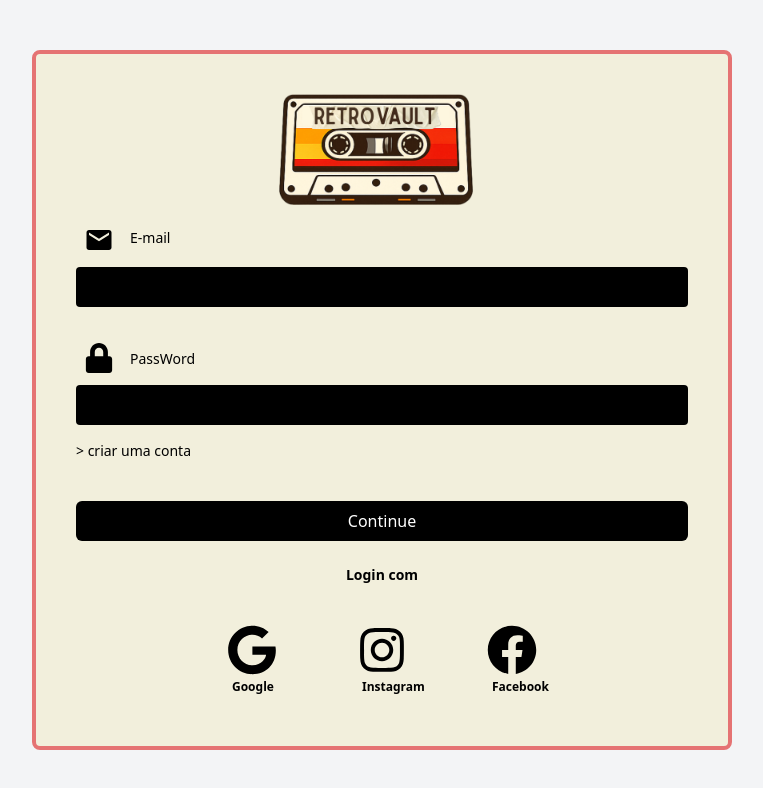
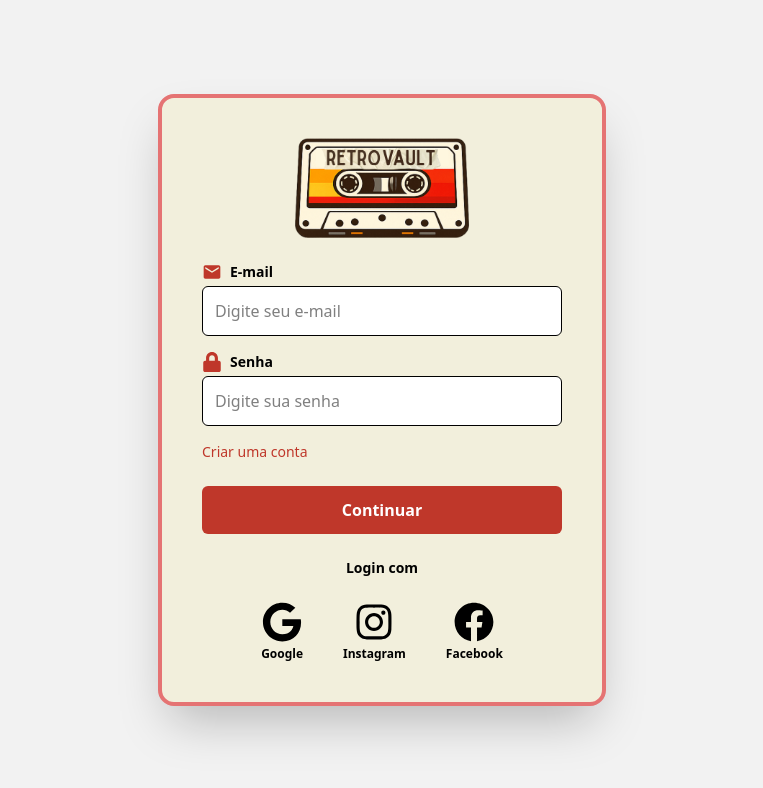
Before and after one commit to Ts-Joao/RetroVault, a Next.js app in the folder apps/web/: page /login in a window 1280 px wide. Shown: the top 788 px of the page, without its empty margins (258-1021 px from the left). Built offline with nearby package versions, Linux system fonts and the light colour scheme.

Commit message:
estilização da tela de login melhorada👌

```diff
--- a/apps/web/src/app/login/page.tsx
+++ b/apps/web/src/app/login/page.tsx
@@ -4,71 +4,75 @@ import { MdEmail } from "react-icons/md";
 
 export default function LoginPage() {
   return (
-    <main className="flex items-center justify-center min-h-screen bg-gray-100 gap-6">
-      <div className="bg-second p-10 rounded-lg w-[700px] h-[700px] text-white shadow- border-prim-light border-4 ">
-
-        <Image className="ml-50 mt-[-10]"
+    <main className="flex items-center justify-center min-h-screen bg-[var(--color-bg)] px-4">
+      <div className="bg-[var(--color-second)] p-10 rounded-2xl w-full max-w-md shadow-2xl border-4 border-[var(--color-prim-light)]">
+        <div className="flex justify-center mb-6">
+          <Image
             src="/logo.png"
             alt="logo"
-          width={200}
-          height={200}
+            width={180}
+            height={180}
           />
+        </div>
 
         <div className="mb-4">
-            <label className="flex items-center gap-2 text-sm mb-1">
-                <MdEmail className="text-black text-3xl mt-5 m-2"/>
-                <p className="text-black ml-[-7] mt-2">E-mail</p>
+          <label className="flex items-center gap-2 text-black mb-1">
+            <MdEmail className="text-[var(--color-prim)] text-xl" />
+            <span className="text-sm font-semibold">E-mail</span>
           </label>
 
           <input
             type="email"
-                alt="email"
-                className="w-full  bg-black text-white p-2 rounded outline-none"
+            placeholder="Digite seu e-mail"
+            className="w-full bg-white text-black p-3 rounded-md outline-none border focus:border-[var(--color-prim)]"
           />
         </div>
 
         <div className="mb-4">
-            <label className="flex items-center gap-2 text-sm mb-1">
-                <FaLock className="text-black text-3xl mt-5 m-2"/>
-                <p className="text-black ml-[-8] mt-3.5">PassWord</p>
+          <label className="flex items-center gap-2 text-black mb-1">
+            <FaLock className="text-[var(--color-prim)] text-xl" />
+            <span className="text-sm font-semibold">Senha</span>
           </label>
 
           <input
             type="password"
-                className="w-full bg-black text-white p-2 rounded outline-none"
+            placeholder="Digite sua senha"
+            className="w-full bg-white text-black p-3 rounded-md outline-none border focus:border-[var(--color-prim)]"
           />
         </div>
 
-        <p className="text-sm text-black mb-6 cursor-pointer ">
-          &gt; criar uma conta
+        <p className="text-sm text-[var(--color-prim)] mb-6 cursor-pointer hover:underline">
+          Criar uma conta
         </p>
 
-        <button className="w-full bg-black text-white text-black mt-4 py-2 rounded-md mb-6 hover:opacity-90">
-          Continue
+        <button className="w-full bg-[var(--color-prim)] text-white py-3 rounded-md font-semibold hover:bg-[var(--color-third)] transition">
+          Continuar
         </button>
 
-        <p className="text-center text-sm mb- font-bold text-black">
+        <p className="text-center text-sm font-semibold text-black mt-6">
           Login com
         </p>
 
-        <div className="flex justify-center gap-20 mt-10 text-center">
-          <div className="flex flex-col items-center cursor-pointer">
-            <FaGoogle className="text-black"size={50}/>
-            <span className="text-xs mt-1  text-black size-10 font-bold">Google</span>
+        <div className="flex justify-center gap-10 mt-6">
+
+          <div className="flex flex-col items-center cursor-pointer hover:scale-110 transition">
+            <FaGoogle className="text-black" size={40} />
+            <span className="text-xs mt-1 text-black font-bold">Google</span>
           </div>
 
-          <div className="flex flex-col items-center cursor-pointer">
-            <FaInstagram className="text-black" size={50}/>
-            <span className="text-xs mt-1 text-black size-10 font-bold">Instagram</span>
+          <div className="flex flex-col items-center cursor-pointer hover:scale-110 transition">
+            <FaInstagram className="text-black" size={40} />
+            <span className="text-xs mt-1 text-black font-bold">Instagram</span>
           </div>
 
-          <div className="flex flex-col items-center cursor-pointer">
-            <FaFacebook className="text-black" size={50}/>
-            <span className="text-xs mt-1 text-black size-10 font-bold">Facebook</span>
+          <div className="flex flex-col items-center cursor-pointer hover:scale-110 transition">
+            <FaFacebook className="text-black" size={40} />
+            <span className="text-xs mt-1 text-black font-bold">Facebook</span>
           </div>
+
         </div>
 
       </div>
     </main>
-  )
+  );
 }
```
Lines whose indentation alone changed are shown as unchanged.
